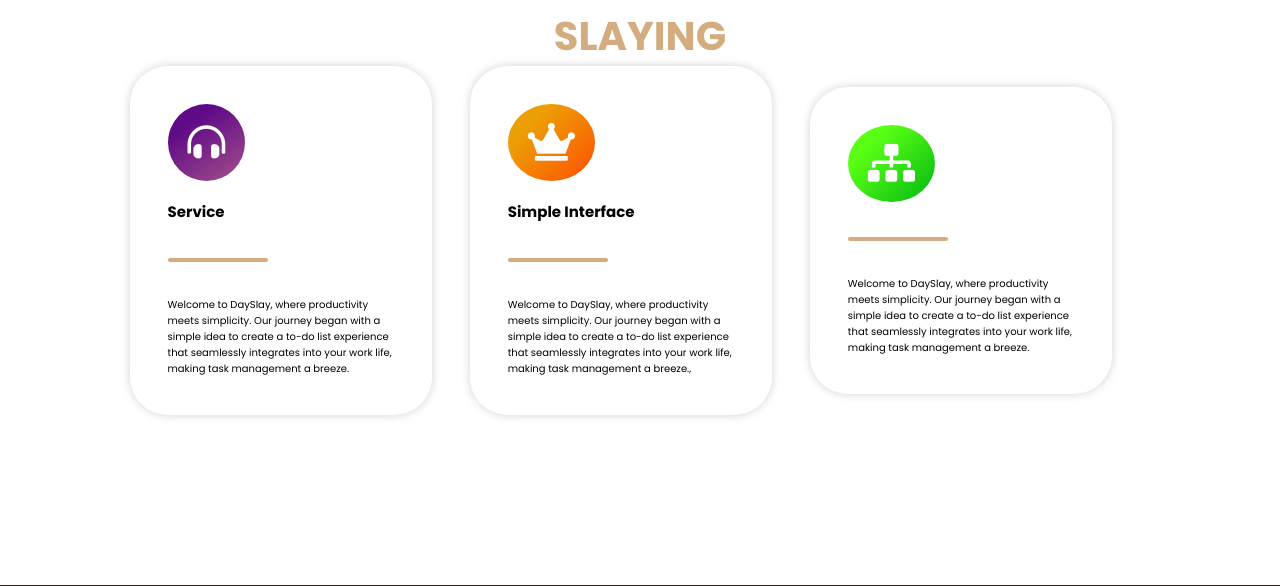
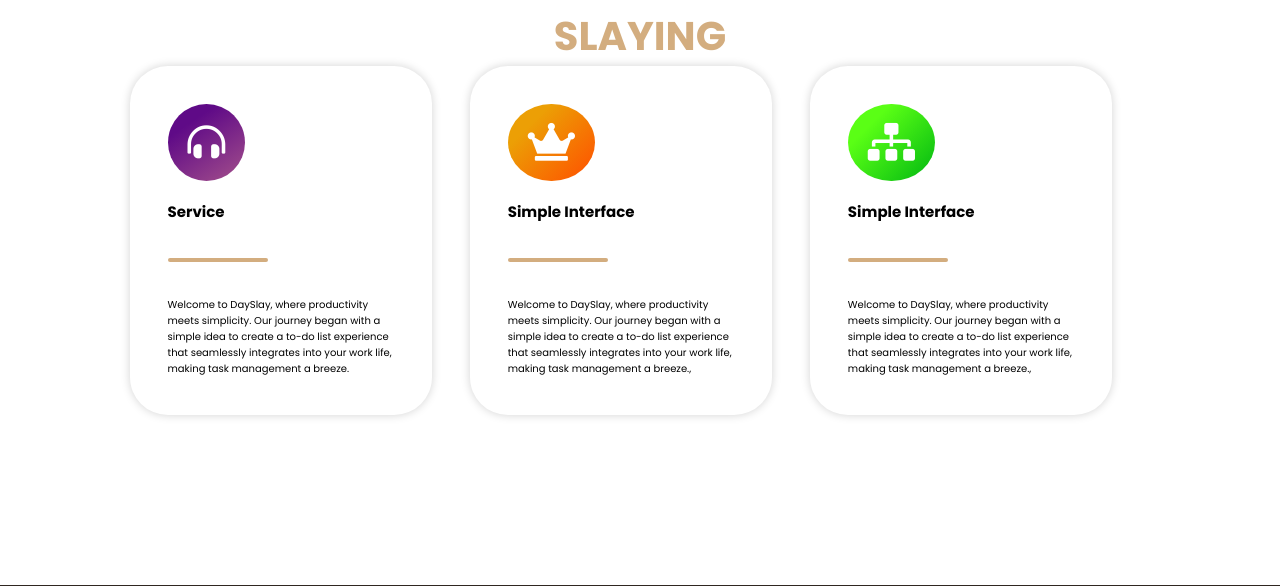
Before and after one commit to katrina110/flaskDayslay, a Flask app: page / in a window 1280 px wide. Shown: the part 1646-2232 px from the top of the page. Run offline with Flask 3, Linux system fonts and the light colour scheme.

Commit message:
link
link

```diff
--- a/flask dayslay/static/styleabout.css
+++ b/flask dayslay/static/styleabout.css
@@ -393,7 +393,6 @@ body{
     transform: scale(1.15);
   }
 /* footer */
-
 .footer{
     background: var(--main-color);
 }
@@ -444,6 +443,7 @@ body{
 .footer .credit span{
     color: var(--primary-color);
 }
+
 
 /* our team end */
 
--- a/flask dayslay/templates/about.html
+++ b/flask dayslay/templates/about.html
@@ -19,14 +19,14 @@
 <body>
 
     <header class="header">
-        <a href="#" class="logo"> <img class="guinea-pig" alt="" src="./image/logo-2@2x.png" /> DAYSLAY NOTE</a>
+        <a href="{{ url_for('index')}}" class="logo"> <img class="guinea-pig" alt="" src="./image/logo-2@2x.png" /> DAYSLAY NOTE</a>
 
         <nav class="navbar">
             <div id="close-navbar" class="fas fa-times"></div>
             <div>
                 <a href="{{ url_for('index')}}">Home</a>
                 <a href="{{ url_for('about')}}">About</a>
-                <a href="#feature">Feature</a>
+                <a href="{{ url_for('index') }}#feature">Feature</a>
                 <a href="#contact">Contact</a>
             </div>
             <div class="login">
--- a/flask dayslay/templates/index.html
+++ b/flask dayslay/templates/index.html
@@ -15,7 +15,7 @@
 <body>
 
     <header class="header">
-        <a href="#" class="logo"> <img class="guinea-pig" alt="" src="{{ url_for('static', filename= 'logo=2@2x.jpg')}}"/> DAYSLAY NOTE</a>
+        <a href="{{ url_for('index')}}" class="logo"> <img class="guinea-pig" alt="" src="{{ url_for('static', filename= 'logo=2@2x.jpg')}}"/> DAYSLAY NOTE</a>
 
         <nav class="navbar">
             <div id="close-navbar" class="fas fa-times"></div>
@@ -101,11 +101,11 @@
             </div>
             <div class="box">
                 <i class="fas fa-sitemap"></i>
-                <h2></h2>
-                <div class="line l3"></div>
+                <h2>Simple Interface</h2>
+                <div class="line l2"></div>
                 <p>Welcome to DaySlay, where productivity meets simplicity. Our journey began with a
                     simple idea to create a to-do list experience that seamlessly integrates into your
-                    work life, making task management a breeze.</p>
+                    work life, making task management a breeze.,</p>
             </div>
         </div>
 
--- a/home-about-HTMLCSS ONLY/css/style.css
+++ b/home-about-HTMLCSS ONLY/css/style.css
@@ -292,7 +292,7 @@ section{
 
 /* end */
 
-/* contact */
+/* contact
 
 .contact .row{
     display: -webkit-box;
@@ -354,7 +354,7 @@ section{
     color: #fff;
     text-transform: none;
     background: none;
-}
+} */
 
 /* end */
 
```
Also changed, not shown: home-about-HTMLCSS ONLY/index.html (+4 -3 lines).
